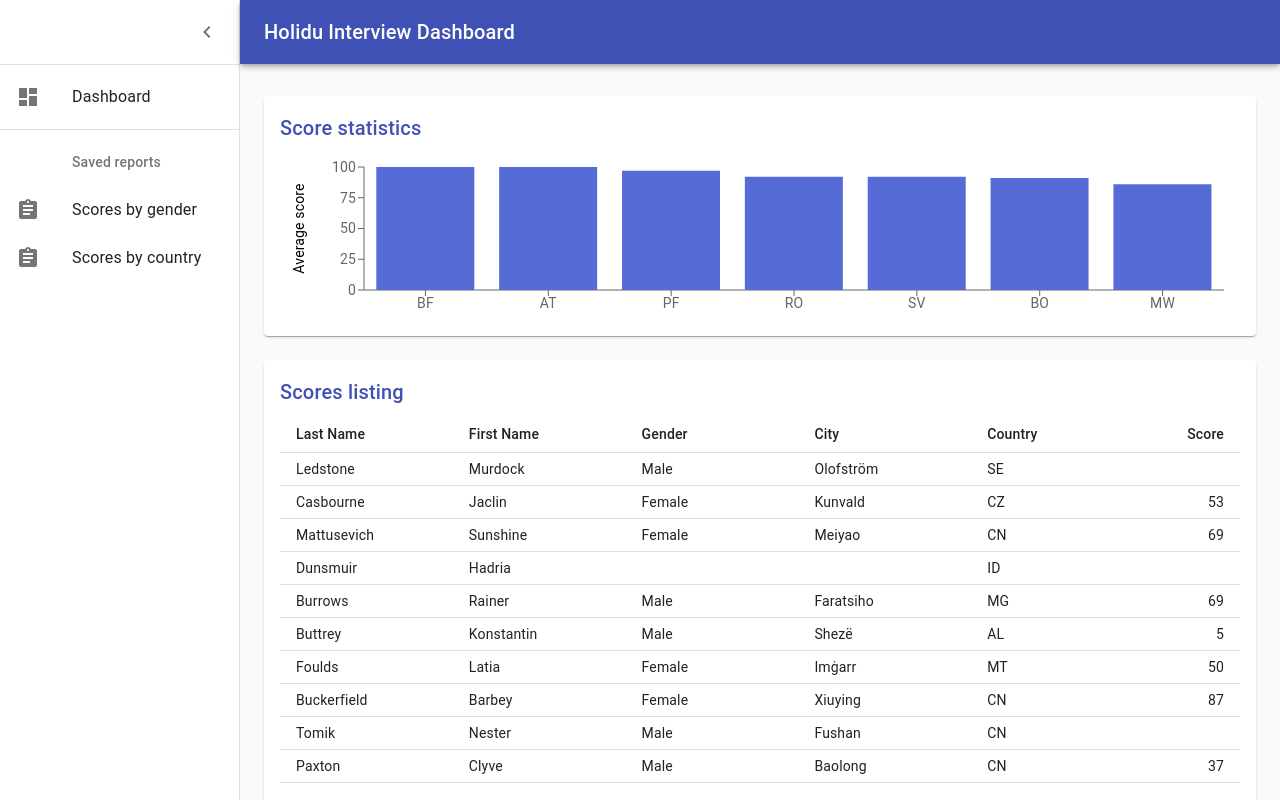
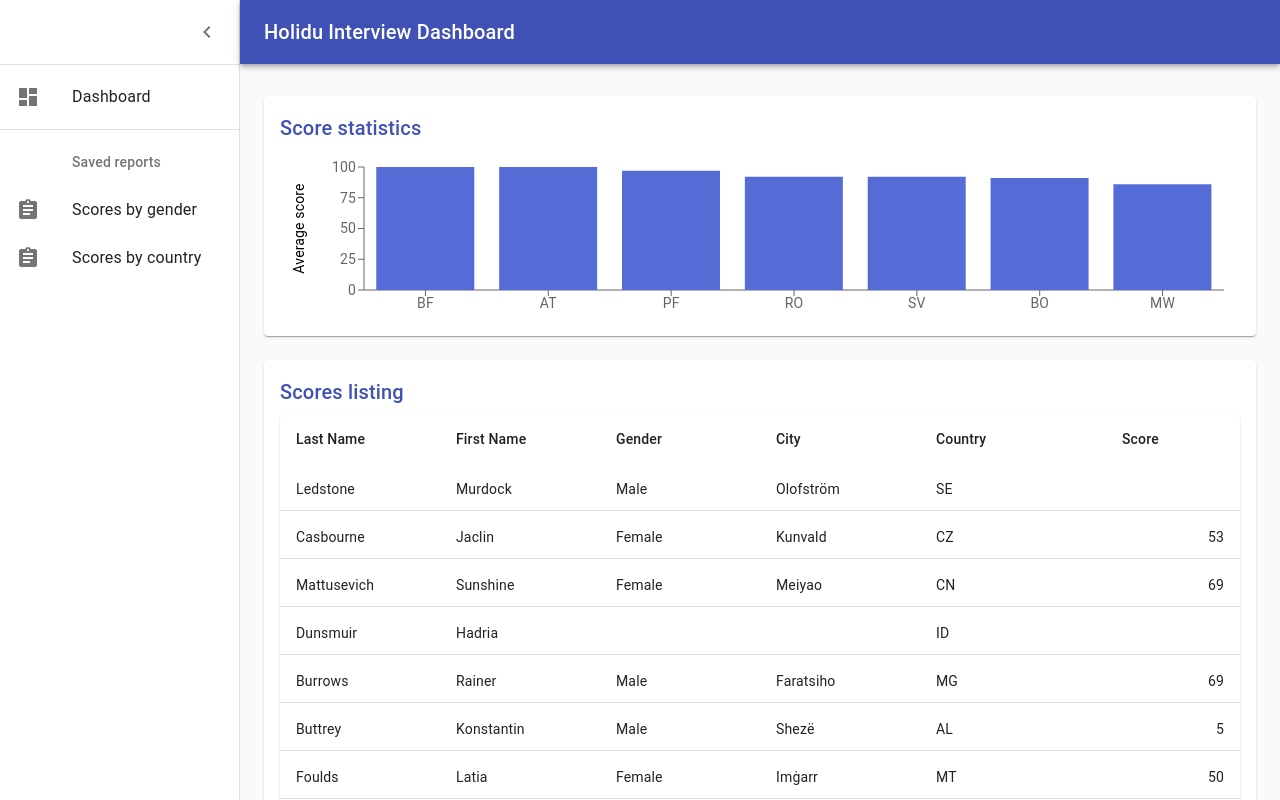
Before and after one commit to karim10/holidu-test-karim-by, a React (Create React App) app: page / in a window 1280 px wide. Built offline with nearby package versions, Linux system fonts and the light colour scheme.

Commit message:
use react-virtualized to display scores listing

```diff
--- a/package.json
+++ b/package.json
@@ -8,6 +8,7 @@
     "react": "^16.9.0",
     "react-dom": "^16.9.0",
     "react-scripts": "3.1.1",
+    "react-virtualized": "^9.21.1",
     "recharts": "^1.7.1"
   },
   "scripts": {
--- /dev/null
+++ b/src/MuiVirtualizedTable.js
@@ -0,0 +1,136 @@
+import React from "react";
+import PropTypes from "prop-types";
+import { withStyles } from "@material-ui/core/styles";
+import TableCell from "@material-ui/core/TableCell";
+import { AutoSizer, Column, Table } from "react-virtualized";
+import TableSortLabel from "@material-ui/core/TableSortLabel";
+
+const styles = theme => ({
+  flexContainer: {
+    display: "flex",
+    alignItems: "center"
+  },
+  table: {
+    // temporary right-to-left patch, waiting for
+    // https://github.com/bvaughn/react-virtualized/issues/454
+    "& .ReactVirtualized__Table__headerRow": {
+      flip: false,
+      paddingRight: theme.direction === "rtl" ? "0px !important" : undefined
+    }
+  },
+  tableCell: {
+    flex: 1
+  }
+});
+
+function MuiVirtualizedTable(props) {
+  const {
+    columns,
+    classes,
+    rowHeight,
+    headerHeight,
+    order,
+    orderBy,
+    handleSorting,
+    ...tableProps
+  } = props;
+  const cellRenderer = ({ cellData, columnIndex }) => {
+    const alignment = columnIndex === columns.length - 1 ? "right" : "left";
+    return (
+      <TableCell
+        component="div"
+        className={classes.tableCell}
+        variant="body"
+        style={{ height: rowHeight }}
+        align={alignment}
+      >
+        {cellData}
+      </TableCell>
+    );
+  };
+
+  const headerRenderer = ({ label, columnIndex }) => {
+    const alignment = columnIndex === columns.length - 1 ? "right" : "left";
+    return (
+      <TableCell
+        component="div"
+        className={classes.tableCell}
+        variant="head"
+        style={{ height: headerHeight }}
+        align={alignment}
+      >
+        <TableSortLabel
+          active={orderBy === columns[columnIndex].dataKey}
+          direction={order}
+          onClick={() => handleSorting(columns[columnIndex])}
+        >
+          {label}
+        </TableSortLabel>
+      </TableCell>
+    );
+  };
+  return (
+    <AutoSizer>
+      {({ height, width }) => (
+        <Table
+          height={height}
+          width={width}
+          rowHeight={rowHeight}
+          gridStyle={{
+            direction: "inherit"
+          }}
+          headerHeight={headerHeight}
+          className={classes.table}
+          {...tableProps}
+          rowClassName={classes.flexContainer}
+        >
+          {columns.map(({ dataKey, ...other }, index) => {
+            return (
+              <Column
+                key={dataKey}
+                headerRenderer={headerProps =>
+                  headerRenderer({
+                    ...headerProps,
+                    columnIndex: index
+                  })
+                }
+                className={classes.flexContainer}
+                cellRenderer={cellRenderer}
+                dataKey={dataKey}
+                width={250}
+                {...other}
+              />
+            );
+          })}
+        </Table>
+      )}
+    </AutoSizer>
+  );
+}
+
+
+
+export const VirtualizedTable = withStyles(styles)(MuiVirtualizedTable);
+
+VirtualizedTable.propTypes = {
+  classes: PropTypes.object.isRequired,
+  columns: PropTypes.arrayOf(
+    PropTypes.shape({
+      dataKey: PropTypes.string.isRequired,
+      label: PropTypes.string.isRequired,
+      numeric: PropTypes.bool
+    })
+  ).isRequired,
+  headerHeight: PropTypes.number,
+  rowHeight: PropTypes.number,
+  order: PropTypes.oneOf(["asc", "desc"]),
+  orderBy: PropTypes.oneOf([
+    "last_name",
+    "first_name",
+    "gender",
+    "city",
+    "country",
+    "score"
+  ]),
+  handleSorting: PropTypes.func.isRequired
+};
--- a/src/ScoreTable.js
+++ b/src/ScoreTable.js
@@ -1,152 +1,71 @@
 /* eslint-disable no-script-url */
 
 import React from "react";
-import Link from "@material-ui/core/Link";
-import { makeStyles } from "@material-ui/core/styles";
-import Table from "@material-ui/core/Table";
-import TableBody from "@material-ui/core/TableBody";
-import TableCell from "@material-ui/core/TableCell";
-import TableHead from "@material-ui/core/TableHead";
-import TableRow from "@material-ui/core/TableRow";
-import TableSortLabel from "@material-ui/core/TableSortLabel";
+import { VirtualizedTable } from "./MuiVirtualizedTable";
+import Paper from "@material-ui/core/Paper";
+
 import Title from "./Title";
-
 import { getSortedTable } from "./helpers";
-
-const useStyles = makeStyles(theme => ({
-  seeMore: {
-    marginTop: theme.spacing(3)
-  },
-  tableColumn: {
-    width: "18%"
-  }
-}));
 
 const columnsDetails = [
   {
     label: "Last Name",
-    attribute: "last_name",
-    attributeType: "string"
+    dataKey: "last_name"
   },
   {
     label: "First Name",
-    attribute: "first_name",
-    attributeType: "string"
+    dataKey: "first_name"
   },
   {
     label: "Gender",
-    attribute: "gender",
-    attributeType: "string"
+    dataKey: "gender"
   },
   {
     label: "City",
-    attribute: "city",
-    attributeType: "string"
+    dataKey: "city"
   },
   {
     label: "Country",
-    attribute: "country",
-    attributeType: "string"
+    dataKey: "country"
   },
   {
     label: "Score",
-    attribute: "score",
-    attributeType: "number"
+    dataKey: "score",
+    numeric: true
   }
 ];
-
-function EnhancedHeaderTable(props) {
-  const classes = useStyles();
-  const { columnsDetails, handleSorting, order, orderBy } = props;
-  return (
-    <TableHead>
-      <TableRow>
-        {columnsDetails.map((columnDetails, i) => {
-          const alignment = i === columnsDetails.length - 1 ? "right" : "left";
-          return (
-            <TableCell
-              className={classes.tableColumn}
-              align={alignment}
-              key={columnDetails.attribute}
-            >
-              <TableSortLabel
-                active={orderBy === columnDetails.attribute}
-                direction={order}
-                onClick={() =>
-                  handleSorting(
-                    columnDetails.attribute,
-                    columnDetails.attributeType
-                  )
-                }
-              >
-                {columnDetails.label}
-              </TableSortLabel>
-            </TableCell>
-          );
-        })}
-      </TableRow>
-    </TableHead>
-  );
-}
-
 export default function ScoreTable({ peopleData }) {
-  const classes = useStyles();
-  const [shownRows, setShownRows] = React.useState(10);
   const [order, setOrder] = React.useState(undefined);
   const [orderBy, setOrderBy] = React.useState(undefined);
   const [sortedTable, setSortedTable] = React.useState(peopleData);
   React.useEffect(() => {
-    setSortedTable(peopleData.slice(0, shownRows));
-  }, [peopleData, shownRows]);
+    setSortedTable(peopleData);
+  }, [peopleData]);
 
-  const handleSeeMore = () => {
-    setShownRows(shownRows + 10);
+  const handleSorting = columnDetails => {
+    const { dataKey, numeric } = columnDetails;
+    const newOrder =
+      dataKey !== orderBy ? order : order === "asc" ? "desc" : "asc";
+    setOrder(newOrder);
+    setOrderBy(dataKey);
+    setSortedTable(getSortedTable(peopleData, newOrder, dataKey, numeric));
   };
-  const handleSorting = (attribute, attributeType) => {
-    const newOrder =
-      attribute !== orderBy ? order : order === "asc" ? "desc" : "asc";
-    setOrder(newOrder);
-    setOrderBy(attribute);
-    setSortedTable(
-      getSortedTable(peopleData, newOrder, attribute, attributeType)
-    );
-  };
+
   return (
     <React.Fragment>
       <Title>Scores listing</Title>
-      <Table size="small">
-        <EnhancedHeaderTable
-          columnsDetails={columnsDetails}
-          handleSorting={handleSorting}
+      <Paper style={{ height: 400 }}>
+        <VirtualizedTable
+          rowCount={sortedTable.length}
+          rowGetter={({ index }) => sortedTable[index]}
+          columns={columnsDetails}
           order={order}
           orderBy={orderBy}
+          handleSorting={handleSorting}
+          headerHeight={48}
+          rowHeight={48}
         />
-        <TableBody>
-          {sortedTable.slice(0, shownRows).map(row => (
-            <TableRow key={row.id}>
-              <TableCell>
-                {row.last_name}
-              </TableCell>
-              <TableCell>
-                {row.first_name}
-              </TableCell>
-              <TableCell>
-                {row.gender}
-              </TableCell>
-              <TableCell>{row.city}</TableCell>
-              <TableCell>
-                {row.country}
-              </TableCell>
-              <TableCell align="right">{row.score}</TableCell>
-            </TableRow>
-          ))}
-        </TableBody>
-      </Table>
-      <div className={classes.seeMore}>
-        <Link color="primary" href="#" onClick={handleSeeMore}>
-          See more scores
-        </Link>
-      </div>
+      </Paper>
     </React.Fragment>
   );
 }
--- a/src/helpers.js
+++ b/src/helpers.js
@@ -93,9 +93,9 @@ function compareNumericals(item1, item2, orderBy) {
   return item1[orderBy] - item2[orderBy];
 }
 
-export function getSortedTable(peopleData, order, orderBy, attributeType) {
+export function getSortedTable(peopleData, order, orderBy, isNumeric) {
   return peopleData.sort((item1, item2) => {
-    if (attributeType === "number") {
+    if (isNumeric) {
       return order === "asc"
         ? compareNumericals(item1, item2, orderBy)
         : -compareNumericals(item1, item2, orderBy);
```
Also changed, not shown: 1 other file (tests, documents, lock files or other folders).
